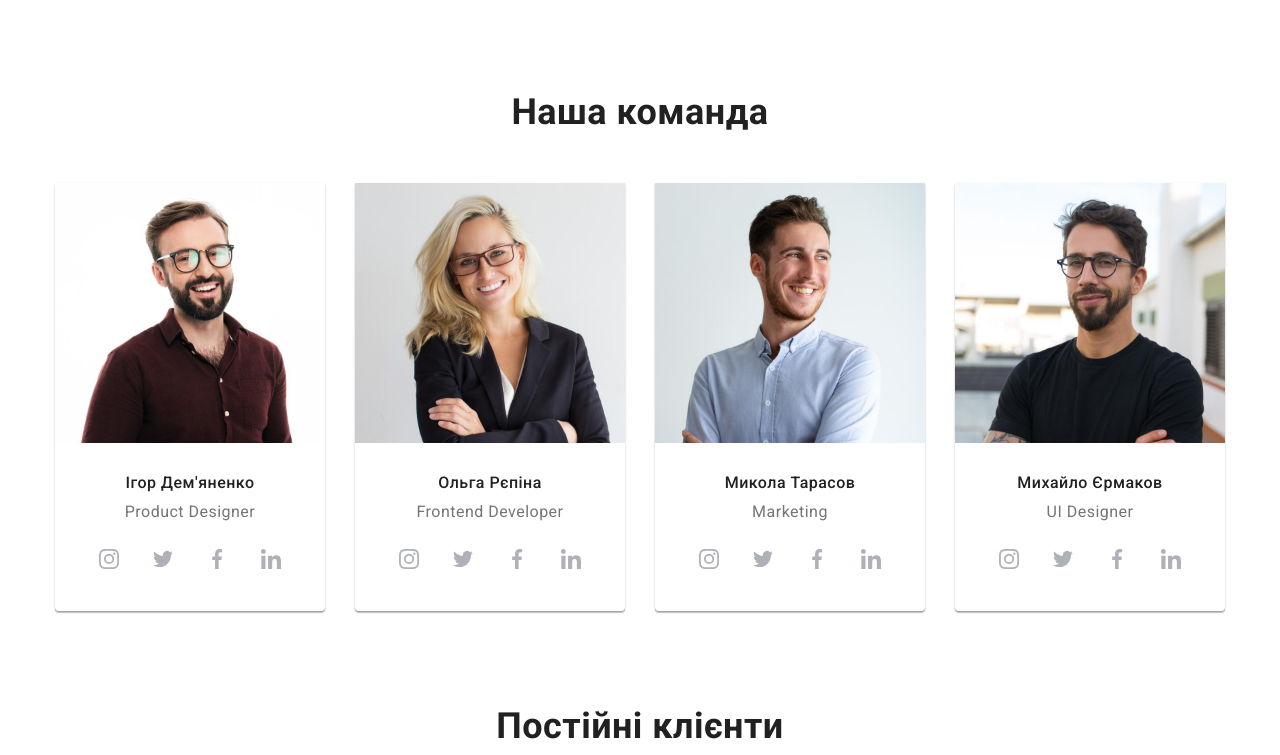
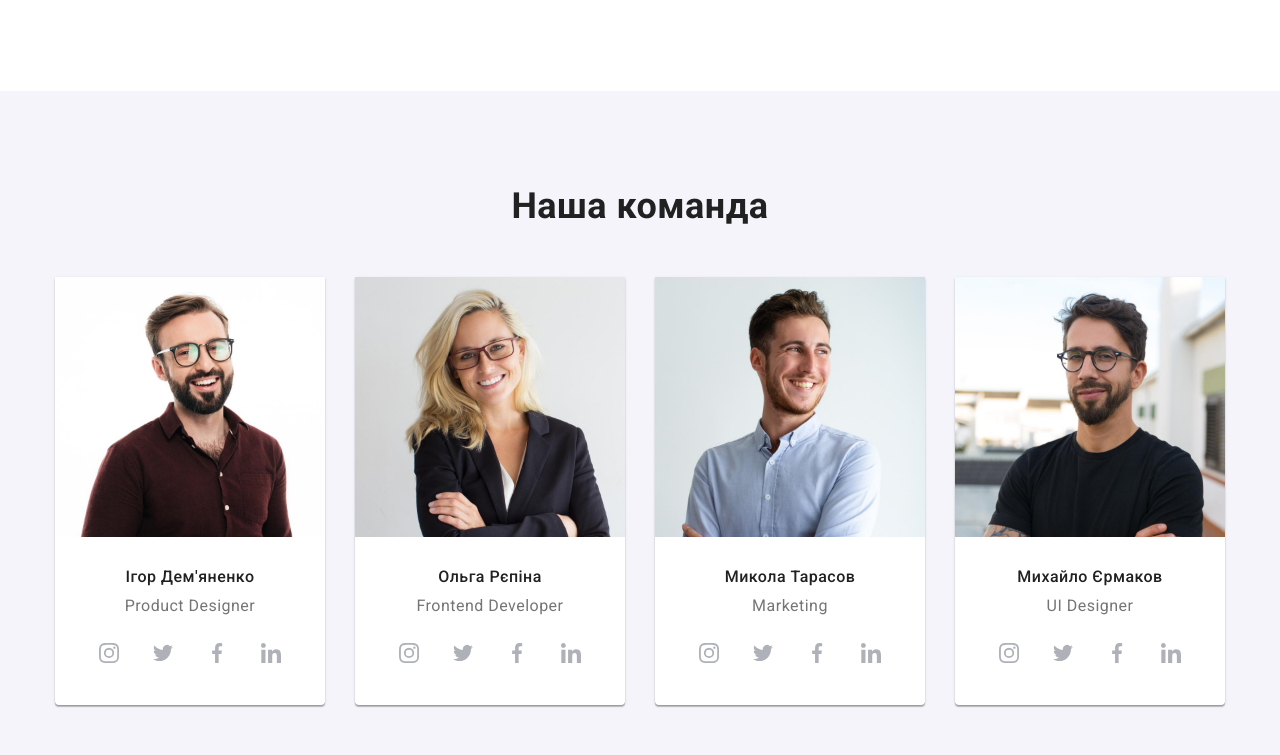
Before and after one commit to yevhen-petrunkin/goit-markup-hw-07, a plain HTML site: page index.html in a window 1280 px wide. Shown: the part 1505-2260 px from the top of the page. Drawn offline with nearby package versions, Linux system fonts and the light colour scheme.

Commit message:
Add bg-color to Team section

```diff
--- a/index.html
+++ b/index.html
@@ -236,7 +236,7 @@
         </div>
       </section>
 
-      <section class="team section bg-grey">
+      <section class="team">
         <div class="container">
           <h2 class="team__heading second-heading">Наша команда</h2>
           <ul class="team__list">
--- a/sass/layouts/_team.scss
+++ b/sass/layouts/_team.scss
@@ -1,4 +1,6 @@
 .team {
+  @extend %section;
+  @extend %bg-grey;
   line-height: 1.19;
   text-align: center;
 }
```
Also changed, not shown: css/main.css, css/main.min.css, 2 other files.
